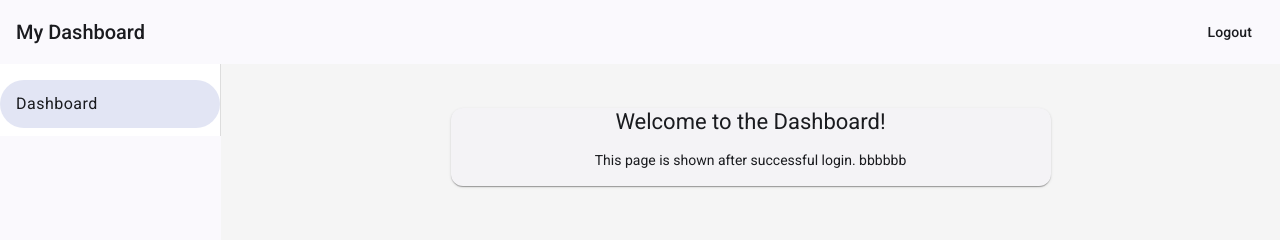
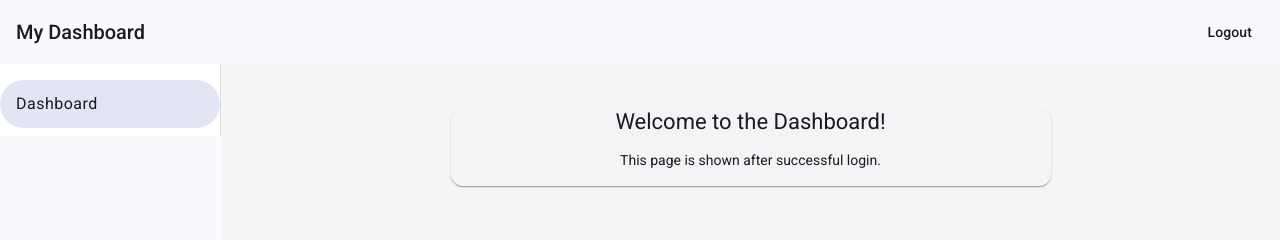
Before and after one commit to bamadeb/prism-cih-web, an Angular app: page /dashboard in a window 1280 px wide. Shown: the top 240 px of the page. Built offline with nearby package versions, Linux system fonts and the light colour scheme.

Commit message:
Dashboard text change

```diff
--- a/src/app/views/dashboard/dashboard.html
+++ b/src/app/views/dashboard/dashboard.html
@@ -1,6 +1,6 @@
 <mat-card>
   <mat-card-title>Welcome to the Dashboard!</mat-card-title>
   <mat-card-content>
-    <p>This page is shown after successful login. bbbbbb</p>
+    <p>This page is shown after successful login.</p>
   </mat-card-content>
 </mat-card>
--- a/src/index.html
+++ b/src/index.html
@@ -2,7 +2,7 @@
 <html lang="en">
 <head>
   <meta charset="utf-8">
-  <title>PrismCihWeb</title>
+  <title>LOGIN :: PRISM</title>
   <base href="/">
   <meta name="viewport" content="width=device-width, initial-scale=1">
   <link rel="icon" type="image/x-icon" href="favicon.ico">
```
